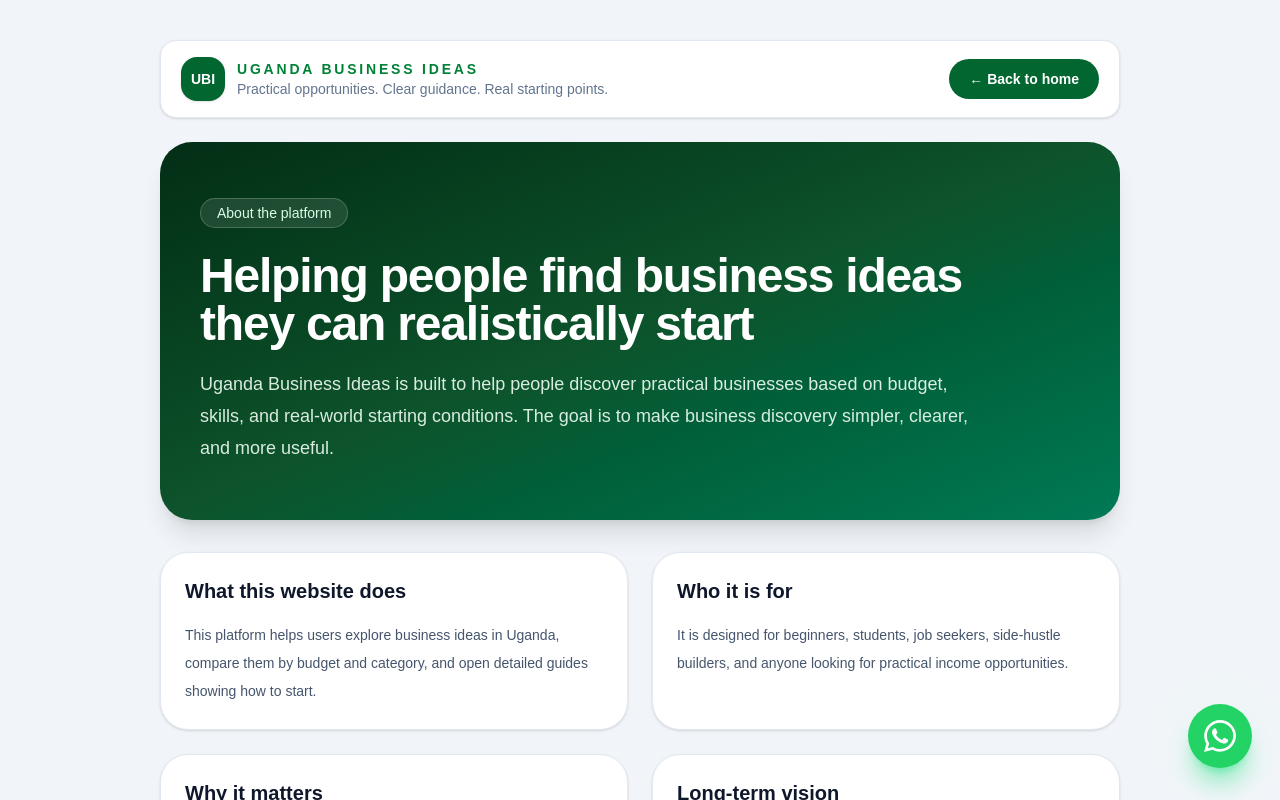
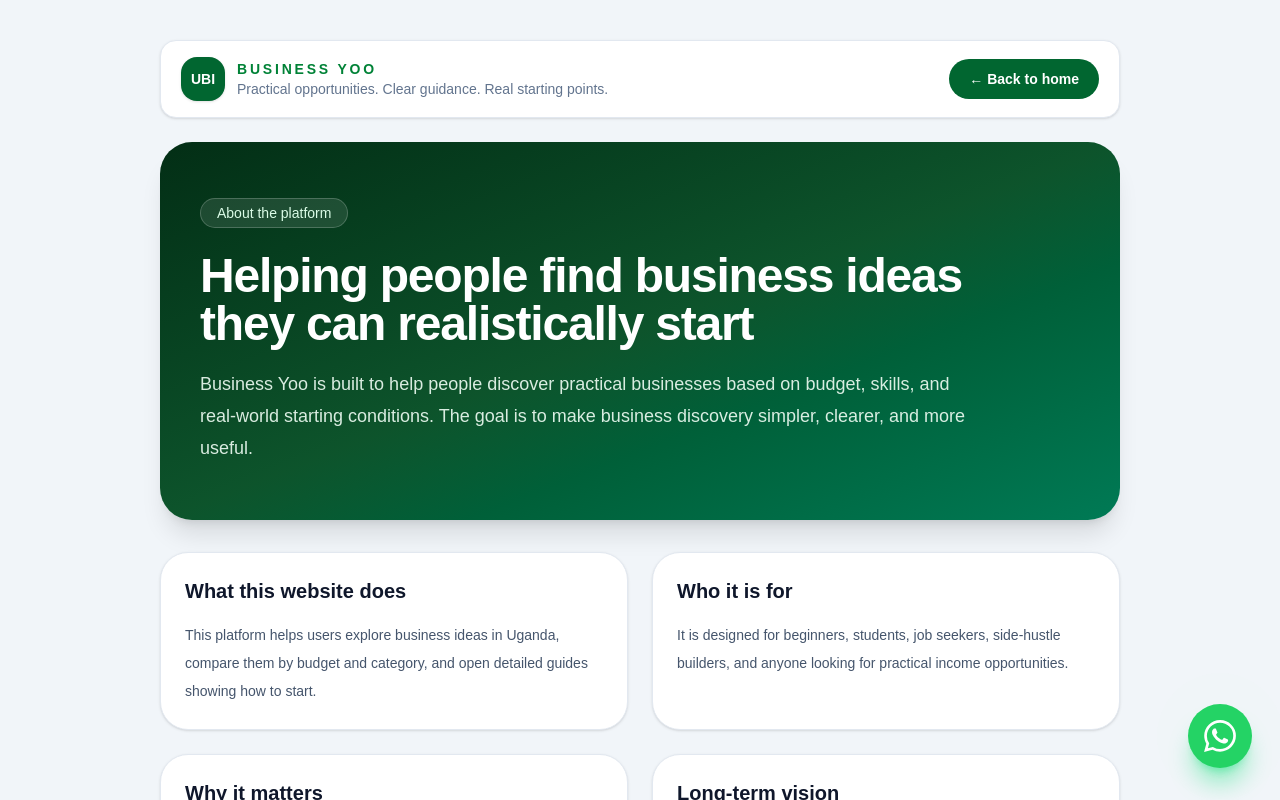
Before and after one commit to MukalaziPatrick/uganda-business-ideas, a Next.js app: page /about in a window 1280 px wide. Shown: the top 800 px of the page. Built offline with nearby package versions, Linux system fonts and the light colour scheme; no server answers.

Commit message:
rebrand: rename app to Business Yoo across all pages

```diff
--- a/app/about/page.tsx
+++ b/app/about/page.tsx
@@ -12,7 +12,7 @@ export default function AboutPage() {
               </div>
               <div>
                 <p className="text-sm font-semibold uppercase tracking-[0.2em] text-green-700">
-                  Uganda Business Ideas
+                  Business Yoo
                 </p>
                 <p className="text-sm text-slate-500">
                   Practical opportunities. Clear guidance. Real starting points.
@@ -41,7 +41,7 @@ export default function AboutPage() {
               </h1>
 
               <p className="mt-5 text-base leading-8 text-green-50/90 md:text-lg">
-                Uganda Business Ideas is built to help people discover practical
+                Business Yoo is built to help people discover practical
                 businesses based on budget, skills, and real-world starting
                 conditions. The goal is to make business discovery simpler,
                 clearer, and more useful.
--- a/app/advertise/page.tsx
+++ b/app/advertise/page.tsx
@@ -8,7 +8,7 @@ import {
 import { SITE_URL } from "@/lib/site";
 
 export const metadata: Metadata = {
-  title: "Advertise on Uganda Business Ideas | Supplier Listings",
+  title: "Advertise on Business Yoo | Supplier Listings",
   description:
     "List your Uganda supplier, training, or business support service where entrepreneurs are looking for startup help.",
   alternates: {
@@ -36,7 +36,7 @@ const verificationSteps = [
 ];
 
 const advertiseMessage =
-  "Hello UBI, I want to list my business on Uganda Business Ideas. Please send me the supplier listing details.";
+  "Hello UBI, I want to list my business on Business Yoo. Please send me the supplier listing details.";
 
 export default function AdvertisePage() {
   return (
@@ -48,7 +48,7 @@ export default function AdvertisePage() {
               UBI
             </div>
             <span className="text-[15px] font-semibold text-slate-800">
-              Uganda Business Ideas
+              Business Yoo
             </span>
           </Link>
           <Link
--- a/app/blog/[slug]/page.tsx
+++ b/app/blog/[slug]/page.tsx
@@ -23,13 +23,13 @@ export async function generateMetadata({
 
   if (!post) {
     return {
-      title: "Article Not Found | Uganda Business Ideas",
+      title: "Article Not Found | Business Yoo",
       description: "The requested Uganda business article could not be found.",
     };
   }
 
   return {
-    title: `${post.title} | Uganda Business Ideas`,
+    title: `${post.title} | Business Yoo`,
     description: post.description,
     alternates: {
       canonical: `${SITE_URL}/blog/${post.slug}`,
@@ -61,11 +61,11 @@ export default async function BlogPostPage({ params }: BlogPostPageProps) {
     dateModified: post.updatedAt,
     author: {
       "@type": "Organization",
-      name: "Uganda Business Ideas",
+      name: "Business Yoo",
     },
     publisher: {
       "@type": "Organization",
-      name: "Uganda Business Ideas",
+      name: "Business Yoo",
     },
     mainEntityOfPage: `${SITE_URL}/blog/${post.slug}`,
   };
@@ -83,7 +83,7 @@ export default async function BlogPostPage({ params }: BlogPostPageProps) {
               UBI
             </div>
             <span className="text-[15px] font-semibold text-slate-800">
-              Uganda Business Ideas
+              Business Yoo
             </span>
           </Link>
           <Link
--- a/app/blog/page.tsx
+++ b/app/blog/page.tsx
@@ -22,7 +22,7 @@ export default function BlogPage() {
               UBI
             </div>
             <span className="text-[15px] font-semibold text-slate-800">
-              Uganda Business Ideas
+              Business Yoo
             </span>
           </Link>
           <div className="flex flex-wrap gap-2">
--- a/app/contact/page.tsx
+++ b/app/contact/page.tsx
@@ -12,7 +12,7 @@ export default function ContactPage() {
               </div>
               <div>
                 <p className="text-sm font-semibold uppercase tracking-[0.2em] text-green-700">
-                  Uganda Business Ideas
+                  Business Yoo
                 </p>
                 <p className="text-sm text-slate-500">
                   Practical opportunities. Clear guidance. Real starting points.
--- a/app/guides/[slug]/page.tsx
+++ b/app/guides/[slug]/page.tsx
@@ -26,13 +26,13 @@ export async function generateMetadata({
 
   if (!guide) {
     return {
-      title: "Guide Not Found | Uganda Business Ideas",
+      title: "Guide Not Found | Business Yoo",
       description: "The requested business guide could not be found.",
     };
   }
 
   return {
-    title: `${guide.title} | Uganda Business Ideas`,
+    title: `${guide.title} | Business Yoo`,
     description: guide.summary,
     alternates: {
       canonical: `${SITE_URL}/guides/${guide.slug}`,
@@ -58,7 +58,7 @@ export default async function GuidePage({ params }: GuidePageProps) {
               UBI
             </div>
             <span className="text-[15px] font-semibold text-slate-800">
-              Uganda Business Ideas
+              Business Yoo
             </span>
           </Link>
           <Link
--- a/app/guides/page.tsx
+++ b/app/guides/page.tsx
@@ -6,7 +6,7 @@ import WhatsAppCTA from "@/components/WhatsAppCTA";
 import { buildGuidePurchaseMessage } from "@/lib/whatsapp";
 
 export const metadata: Metadata = {
-  title: "Paid Business Guides in Uganda | Uganda Business Ideas",
+  title: "Paid Business Guides in Uganda | Business Yoo",
   description:
     "Buy practical Uganda business startup guides manually through WhatsApp and Mobile Money.",
   alternates: {
@@ -31,7 +31,7 @@ export default function GuidesPage() {
               UBI
             </div>
             <span className="text-[15px] font-semibold text-slate-800">
-              Uganda Business Ideas
+              Business Yoo
             </span>
           </Link>
           <Link
--- a/app/ideas/[slug]/page.tsx
+++ b/app/ideas/[slug]/page.tsx
@@ -23,7 +23,7 @@ export async function generateMetadata({
 
   if (!idea) {
     return {
-      title: "Business Idea Not Found | Uganda Business Ideas",
+      title: "Business Idea Not Found | Business Yoo",
       description: "The requested business idea could not be found.",
     };
   }
@@ -153,7 +153,7 @@ export default async function IdeaPage({
               UBI
             </div>
             <span className="hidden text-[15px] font-semibold tracking-tight text-slate-800 sm:block">
-              Uganda Business Ideas
+              Business Yoo
             </span>
             <span className="hidden items-center gap-1 rounded-full border border-slate-200 bg-slate-50 px-2.5 py-1 text-[10px] font-semibold text-slate-400 md:inline-flex">
               🇺🇬 Uganda · 2026
@@ -873,7 +873,7 @@ export default async function IdeaPage({
                 UBI
               </div>
               <div>
-                <p className="text-[14px] font-semibold text-slate-800">Uganda Business Ideas</p>
+                <p className="text-[14px] font-semibold text-slate-800">Business Yoo</p>
                 <p className="text-xs text-slate-400">Uganda&apos;s beginner-friendly business guide · Updated 2026</p>
               </div>
             </div>
@@ -884,7 +884,7 @@ export default async function IdeaPage({
             </div>
           </div>
           <div className="mt-5 border-t border-slate-100 pt-5 flex flex-col gap-1 sm:flex-row sm:items-center sm:justify-between">
-            <p className="text-xs text-slate-400">© 2026 Uganda Business Ideas. Built to help Ugandans start smarter. 🇺🇬</p>
+            <p className="text-xs text-slate-400">© 2026 Business Yoo. Built to help Ugandans start smarter. 🇺🇬</p>
             <p className="text-xs text-slate-300">Free · No sign-up · Beginner-friendly</p>
           </div>
         </footer>
--- a/app/ideas/page.tsx
+++ b/app/ideas/page.tsx
@@ -5,7 +5,7 @@ import { ideas } from "../data/ideas";
 import { SITE_URL } from "@/lib/site";
 
 export const metadata: Metadata = {
-  title: "All Business Ideas in Uganda | Uganda Business Ideas",
+  title: "All Business Ideas in Uganda | Business Yoo",
   description:
     "Search and filter 50 Uganda business ideas by category, budget, audience, demand, startup ease, and supplier potential.",
   alternates: {
@@ -23,7 +23,7 @@ export default function IdeasPage() {
               UBI
             </div>
             <span className="text-[15px] font-semibold text-slate-800">
-              Uganda Business Ideas
+              Business Yoo
             </span>
           </Link>
           <div className="flex flex-wrap gap-2">
--- a/app/layout.tsx
+++ b/app/layout.tsx
@@ -10,7 +10,7 @@ import WhatsAppFloat from "../components/WhatsAppFloat";
 
 
 export const metadata: Metadata = {
-  title: "Uganda Business Ideas",
+  title: "Business Yoo",
   description: "Practical business ideas for Ugandan entrepreneurs.",
 };
 
--- a/app/start/page.tsx
+++ b/app/start/page.tsx
@@ -10,7 +10,7 @@ type StartPageProps = {
 };
 
 export const metadata: Metadata = {
-  title: "Get Help Starting a Business in Uganda | Uganda Business Ideas",
+  title: "Get Help Starting a Business in Uganda | Business Yoo",
   description:
     "Share your budget, location, timeline, and business interest to get startup help through UBI.",
   alternates: {
@@ -31,7 +31,7 @@ export default async function StartPage({ searchParams }: StartPageProps) {
               UBI
             </div>
             <span className="text-[15px] font-semibold text-slate-800">
-              Uganda Business Ideas
+              Business Yoo
             </span>
           </Link>
           <Link
--- a/lib/site.ts
+++ b/lib/site.ts
@@ -7,4 +7,4 @@ export const WHATSAPP_NUMBER =
 
 export const LEAD_FORM_URL = process.env.NEXT_PUBLIC_LEAD_FORM_URL || "";
 
-export const SITE_NAME = "Uganda Business Ideas";
+export const SITE_NAME = "Business Yoo";
```
